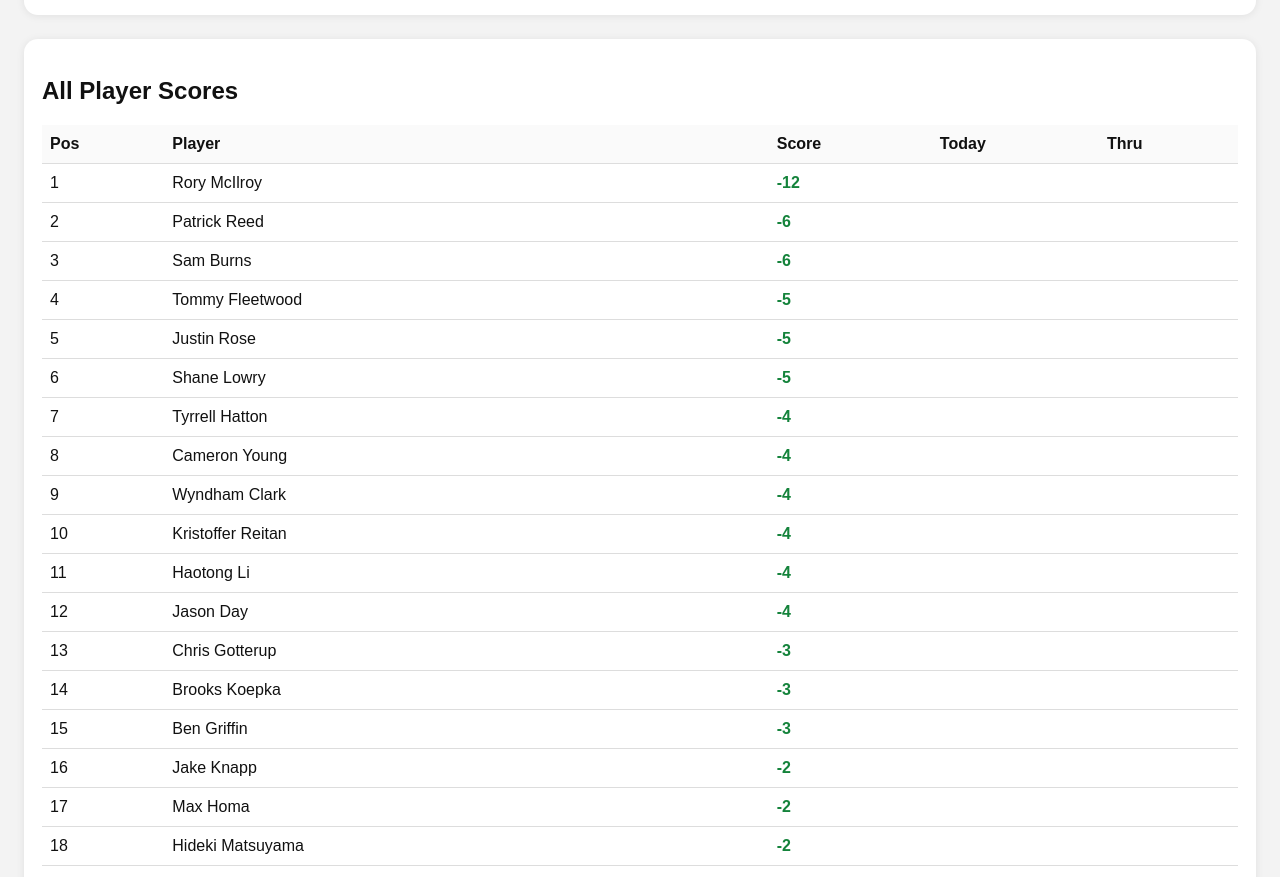
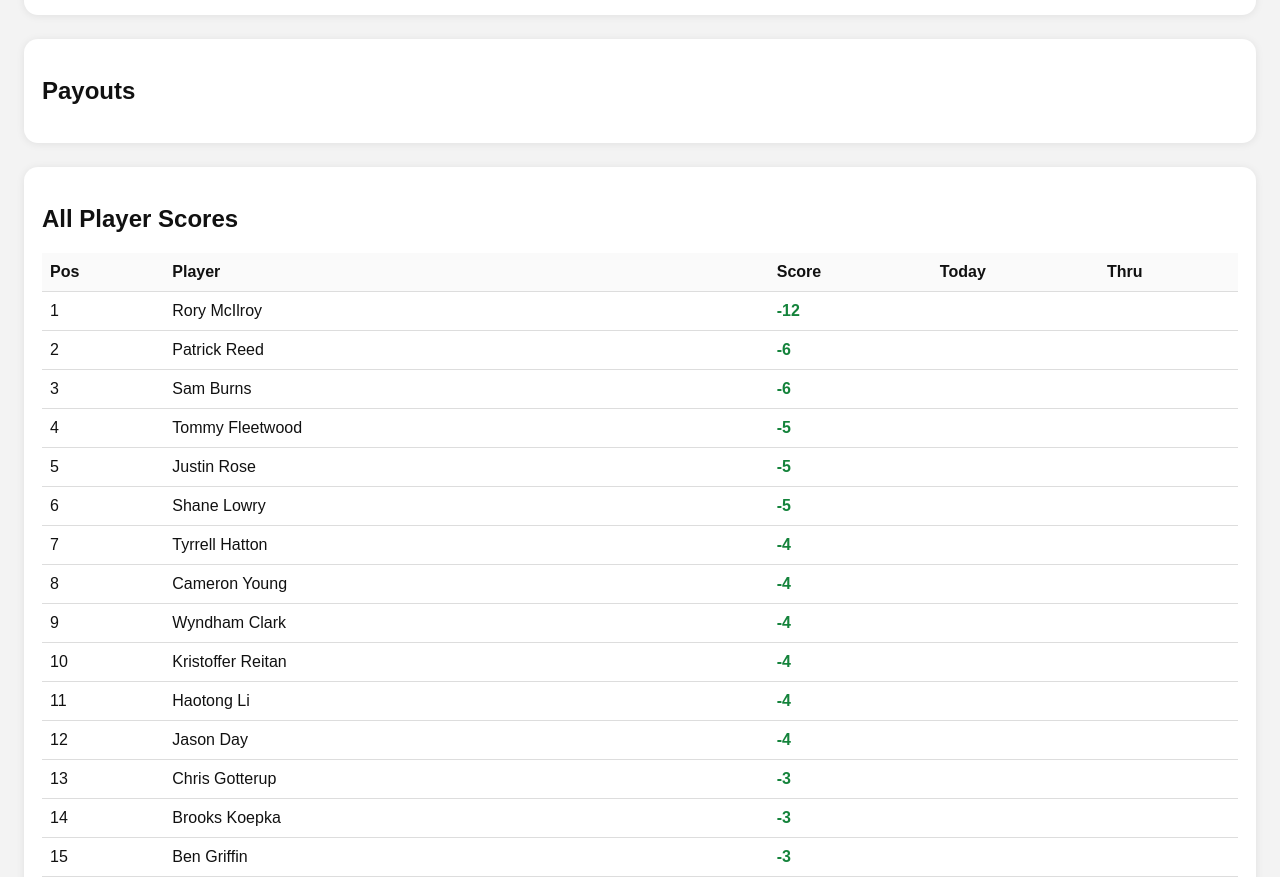
Before and after one commit to Melbs98/2026-Masters-Ctown, a plain HTML site: page docs/index.html in a window 1280 px wide. Shown: the part 1566-2443 px from the top of the page. Drawn offline with Linux system fonts and the light colour scheme.

Commit message:
Add Payouts section to index.html

```diff
--- a/docs/index.html
+++ b/docs/index.html
@@ -19,6 +19,11 @@
     </section>
 
     <section class="section-card">
+  <h2>Payouts</h2>
+  <div id="payouts-list"></div>
+</section>
+
+    <section class="section-card">
       <h2>All Player Scores</h2>
       <table id="scores-table">
         <thead>
```
